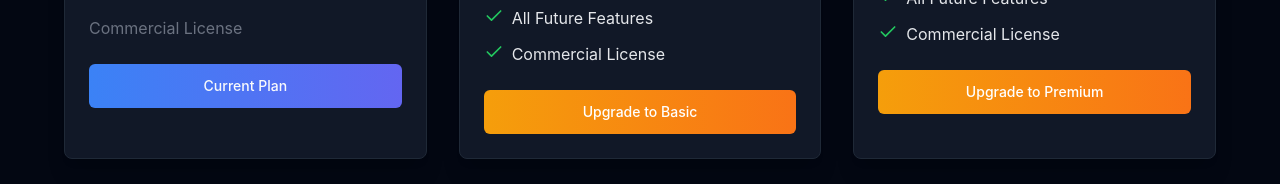
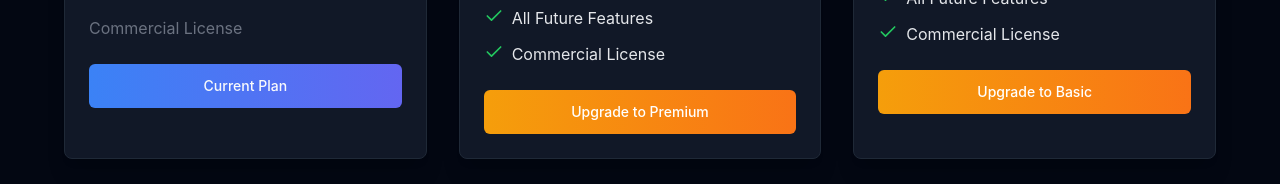
Before and after one commit to pikshine155/metadata, a React (Vite) app: page /pricing in a window 1280 px wide. Shown: the part 586-770 px from the top of the page. Built offline with nearby package versions, Linux system fonts and the light colour scheme.

Commit message:
Swap upgrade button labels between Premium and Basic plans

```diff
--- a/src/pages/Pricing.tsx
+++ b/src/pages/Pricing.tsx
@@ -73,7 +73,7 @@ const PricingPage: React.FC = () => {
               </CardContent>
               <CardFooter>
                 <Button size="lg" className="w-full bg-gradient-to-r from-amber-500 to-orange-500 hover:from-amber-600 hover:to-orange-600 text-white" onClick={() => window.open('https://csvpikshine.paymently.io/default/paymentlink/pay/SIBUfRkJxIDgK7GhkrL4WdAJofkOdkL8hnidHQdF', '_blank')}>
-                  Upgrade to Basic
+                  Upgrade to Premium
                 </Button>
               </CardFooter>
             </Card>
@@ -105,7 +105,7 @@ const PricingPage: React.FC = () => {
               </CardContent>
               <CardFooter>
                 <Button size="lg" className="w-full bg-gradient-to-r from-amber-500 to-orange-500 hover:from-amber-600 hover:to-orange-600 text-white" onClick={() => window.open('https://csvpikshine.paymently.io/default/paymentlink/pay/oj1MGLV0cgkc5yHv034GDR2WzhcT8JT2ojM71s18', '_blank')}>
-                  Upgrade to Premium
+                  Upgrade to Basic
                 </Button>
               </CardFooter>
             </Card>
```
